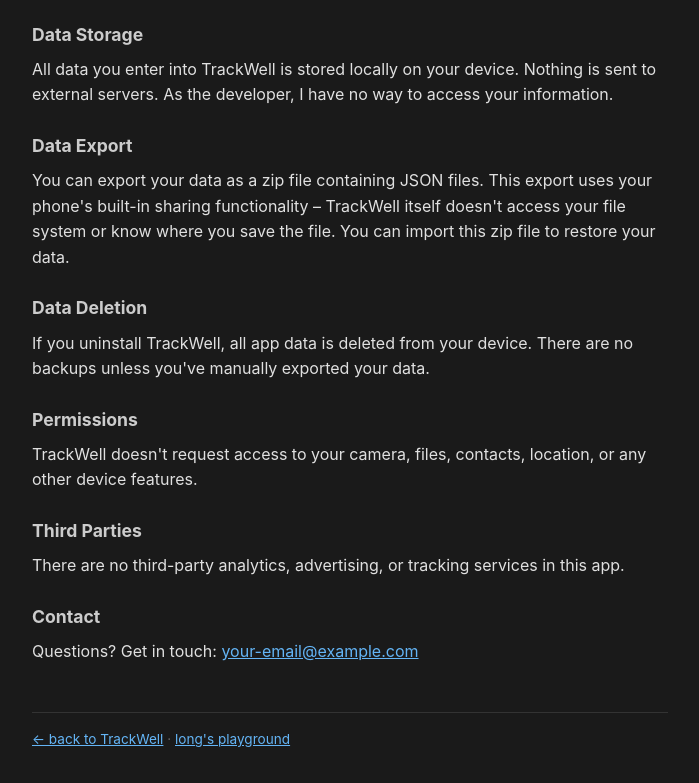
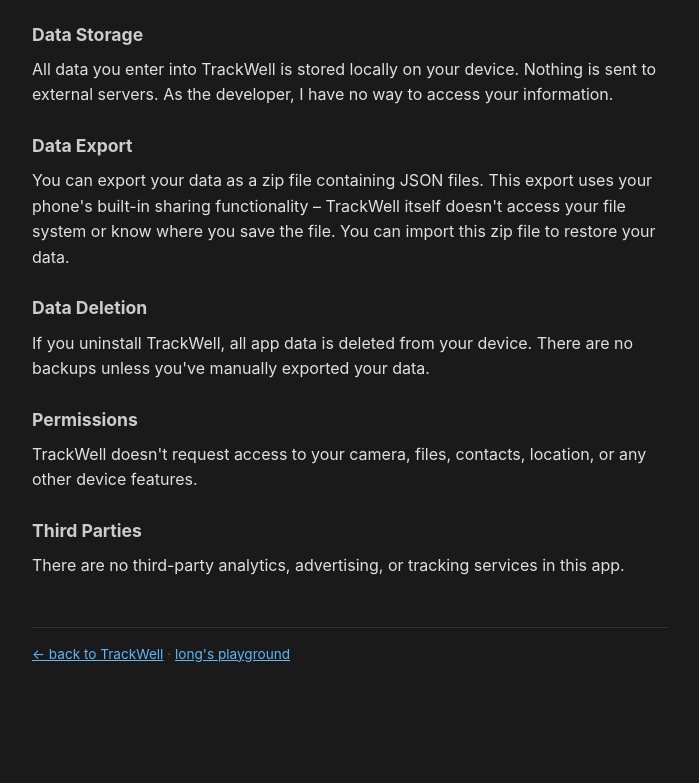
Before and after one commit to l-paz91/l-paz91.github.io, a plain HTML site: page TrackWell/privacyPolicy.html in a window 1280 px wide. Shown: the part 421-1204 px from the top of the page, without its empty margins (290-989 px from the left). After the commit the page ends 1119 px from the top, so only its background shows below. Drawn offline with Linux system fonts and the light colour scheme.

Commit message:
Remove contact section from privacy policy
Removed contact information section from privacy policy.

```diff
--- a/TrackWell/privacyPolicy.html
+++ b/TrackWell/privacyPolicy.html
@@ -102,9 +102,6 @@
     <h2>Third Parties</h2>
     <p>There are no third-party analytics, advertising, or tracking services in this app.</p>
 
-    <h2>Contact</h2>
-    <p>Questions? Get in touch: <a href="mailto:your-email@example.com">your-email@example.com</a></p>
-
     <footer>
         <a href="index.html">← back to TrackWell</a> · <a href="https://l-paz91.github.io/">long's playground</a>
     </footer>
```
